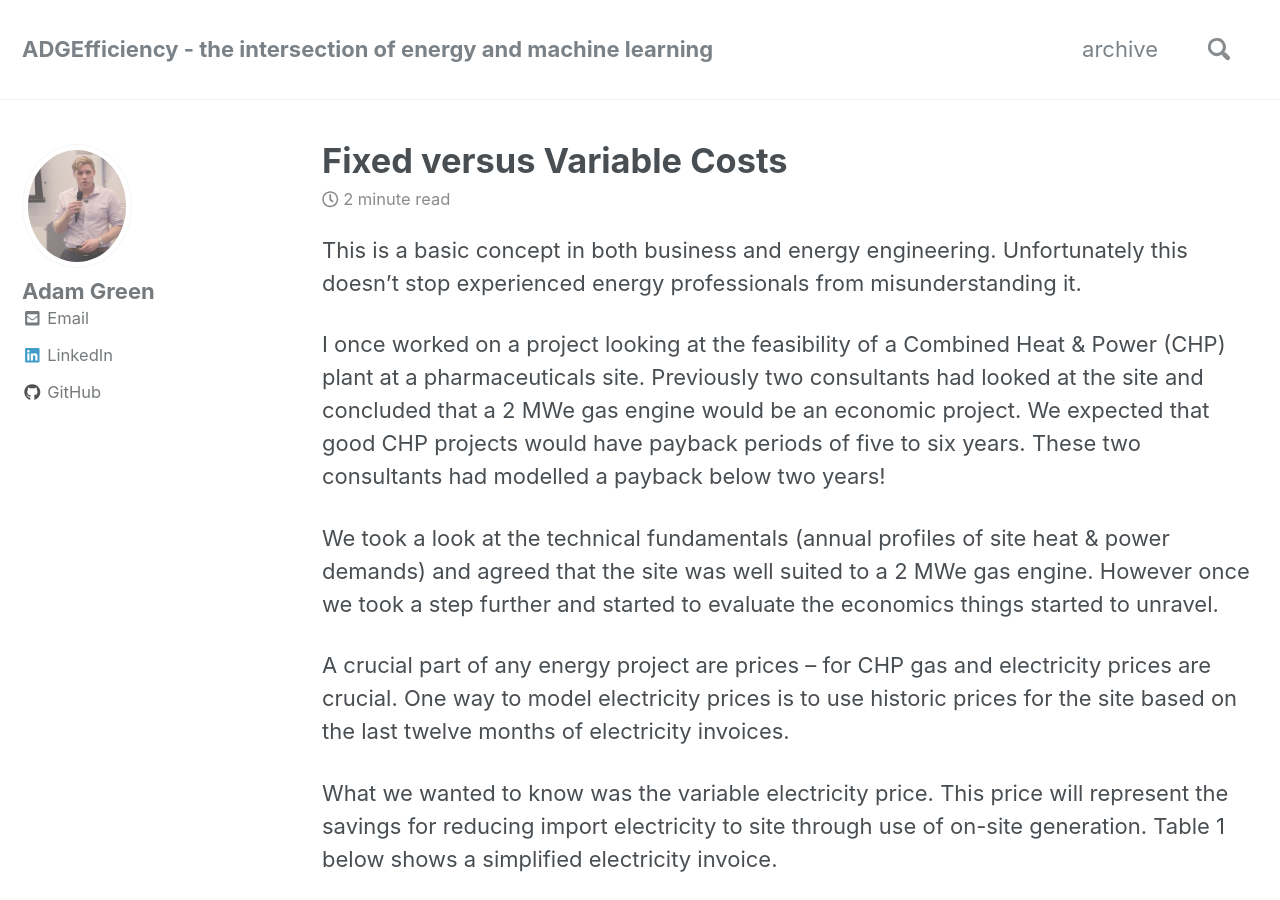
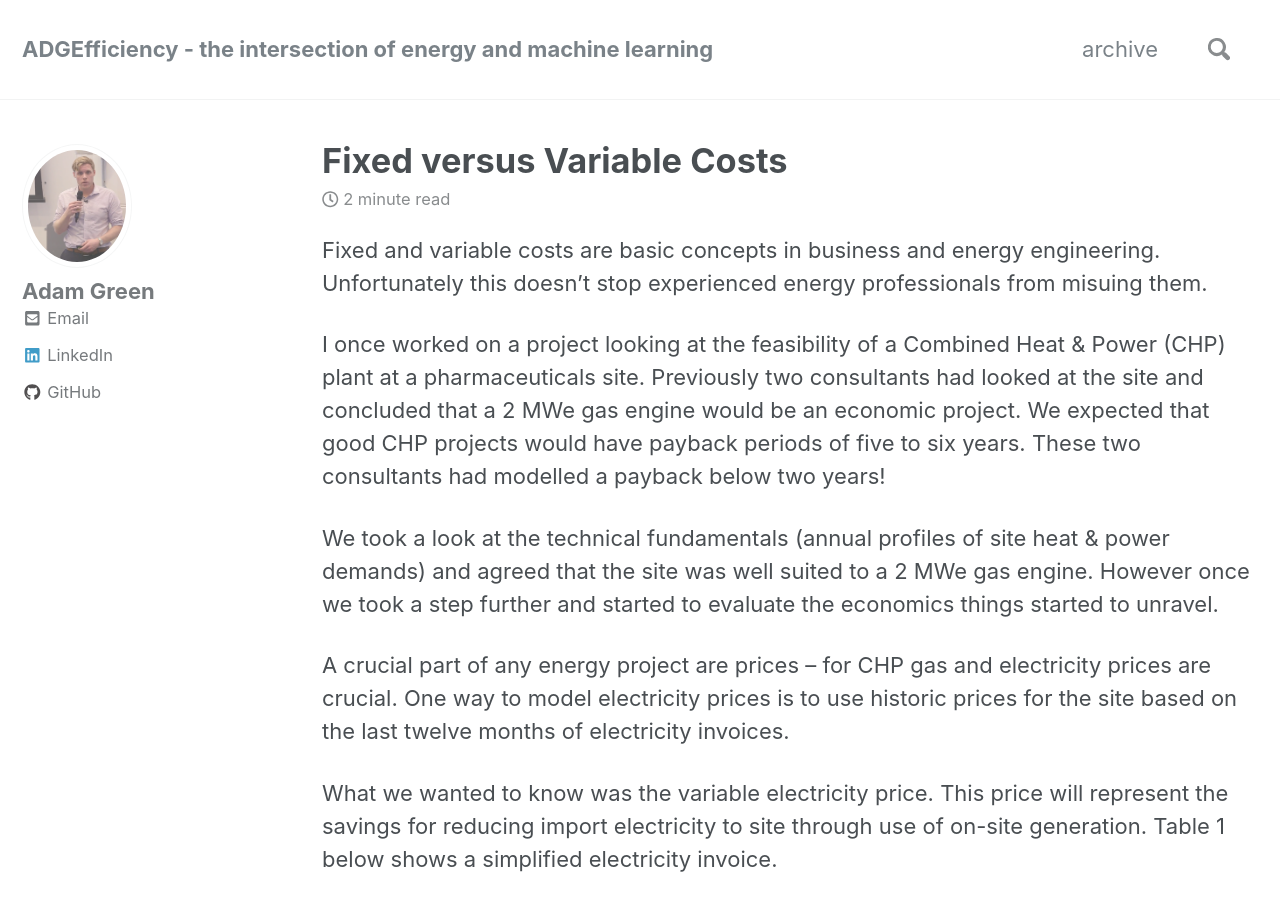
Before and after one commit to ADGEfficiency/adgefficiency.github.io, a Jekyll site: the page built from _posts/2017-01-09-energy-basics-fixed-versus-variable-costs.md, in a window 1280 px wide and 900 px high. Built offline with Jekyll 4.4.1, drawn with Linux system fonts in a browser that asks for light colours; nearby versions of some CDN libraries.

Commit message:
fixed variable cost draft

```diff
--- a/_posts/2017-01-09-energy-basics-fixed-versus-variable-costs.md
+++ b/_posts/2017-01-09-energy-basics-fixed-versus-variable-costs.md
@@ -6,7 +6,7 @@ categories:
 excerpt: A fundamental concept in business and energy.
 
 ---
-This is a basic concept in both business and energy engineering. Unfortunately this doesn't stop experienced energy professionals from misunderstanding it.
+Fixed and variable costs are basic concepts in business and energy engineering. Unfortunately this doesn't stop experienced energy professionals from misuing them.
 
 I once worked on a project looking at the feasibility of a Combined Heat & Power (CHP) plant at a pharmaceuticals site. Previously two consultants had looked at the site and concluded that a 2 MWe gas engine would be an economic project. We expected that good CHP projects would have payback periods of five to six years. These two consultants had modelled a payback below two years!
 
```
